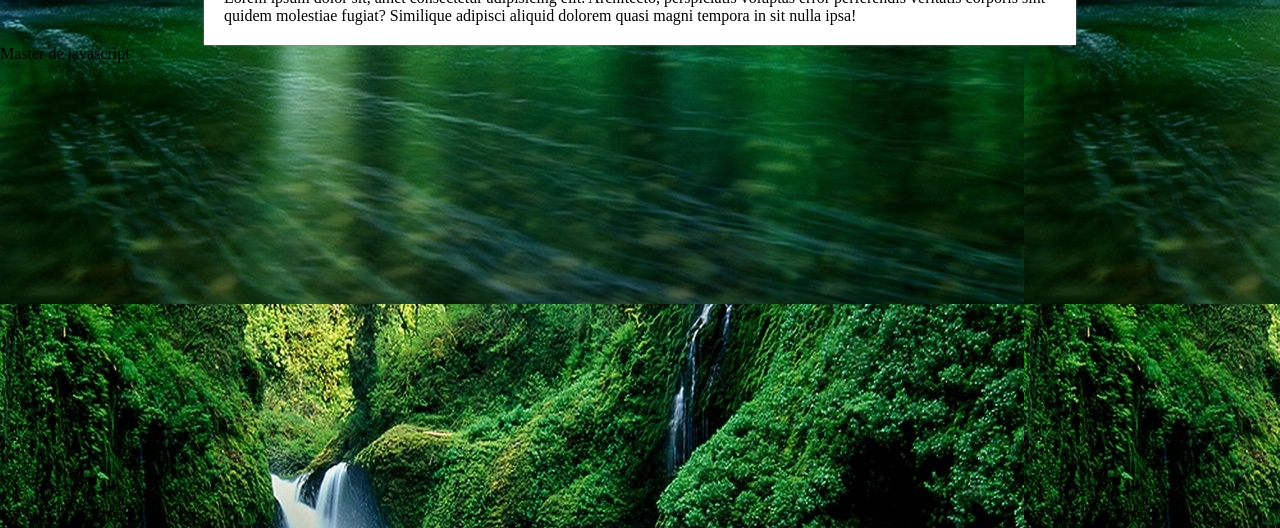
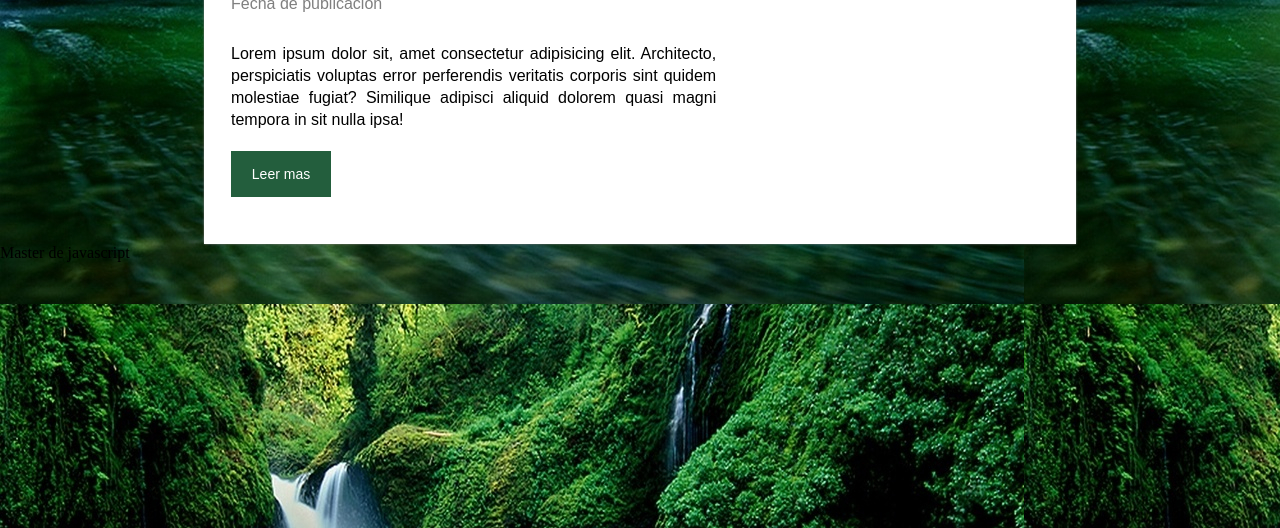
Before and after one commit to blacknoob20/vr-udemy-page-js, a website built with webpack: page src/index.html in a window 1280 px wide. Shown: the part 272-800 px from the top of the page. Built offline with nearby package versions, Linux system fonts and the light colour scheme.

Commit message:
Maquetacion del articulo en nuestra pagina web

```diff
--- a/src/index.html
+++ b/src/index.html
@@ -32,13 +32,15 @@
             <div id="posts">
                 <article class="post">
                     <h2>Titulo del articulo</h2>
-                    <span>Fecha de publicacion</span>
+                    <span class="date">Fecha de publicacion</span>
                     <p>Lorem ipsum dolor sit, amet consectetur adipisicing elit. Architecto, perspiciatis voluptas error perferendis veritatis corporis sint quidem molestiae fugiat? Similique adipisci aliquid dolorem quasi magni tempora in sit nulla ipsa!</p>
+                    <a href="#" class="button-more">Leer mas</a>
                 </article>
             </div>
             <sidebar id="sidebar">
 
             </sidebar>
+            <div class="clearfix"></div>
         </section>
     </section>
     <footer>Master de javascript</footer>
--- a/src/styles.css
+++ b/src/styles.css
@@ -72,3 +72,44 @@ body
     padding-right: 30px;
 
 }
+
+#posts{
+    width: 60%;
+    float: left;
+    font-family: Arial, Helvetica, sans-serif;
+}
+
+.post{
+    padding: 7px;
+}
+
+.post h2{
+    font-size: 30px;
+    color: #333;
+}
+
+.post .date{
+    display: block;
+    color: gray;
+    margin-top: 10px;
+}
+
+.post p{
+    margin-top: 30px;
+    margin-bottom: 20px;
+    line-height: 22px;
+    text-align: justify;
+}
+
+.button-more{
+    padding: 15px;
+    background-color: #235E3D;
+    color: white;
+    text-decoration: none;
+    margin-top: 10px;
+    margin-bottom: 20px;
+    display: block;
+    width: 70px;
+    font-size: 14px;
+    text-align: center;
+}
```
